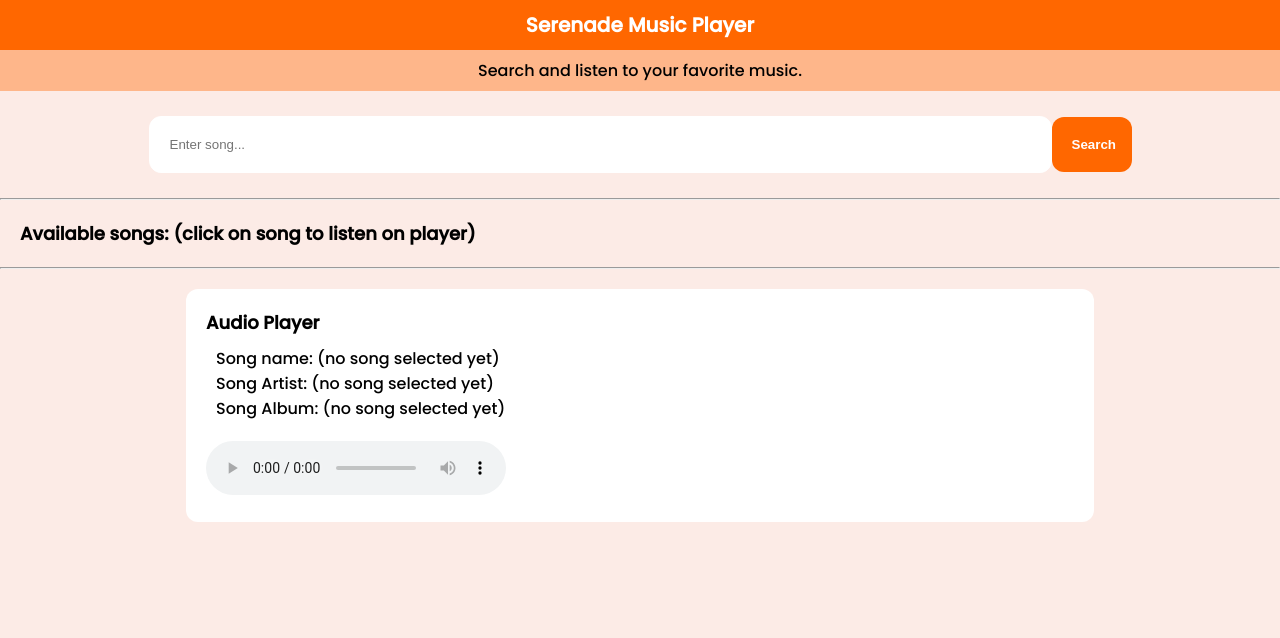
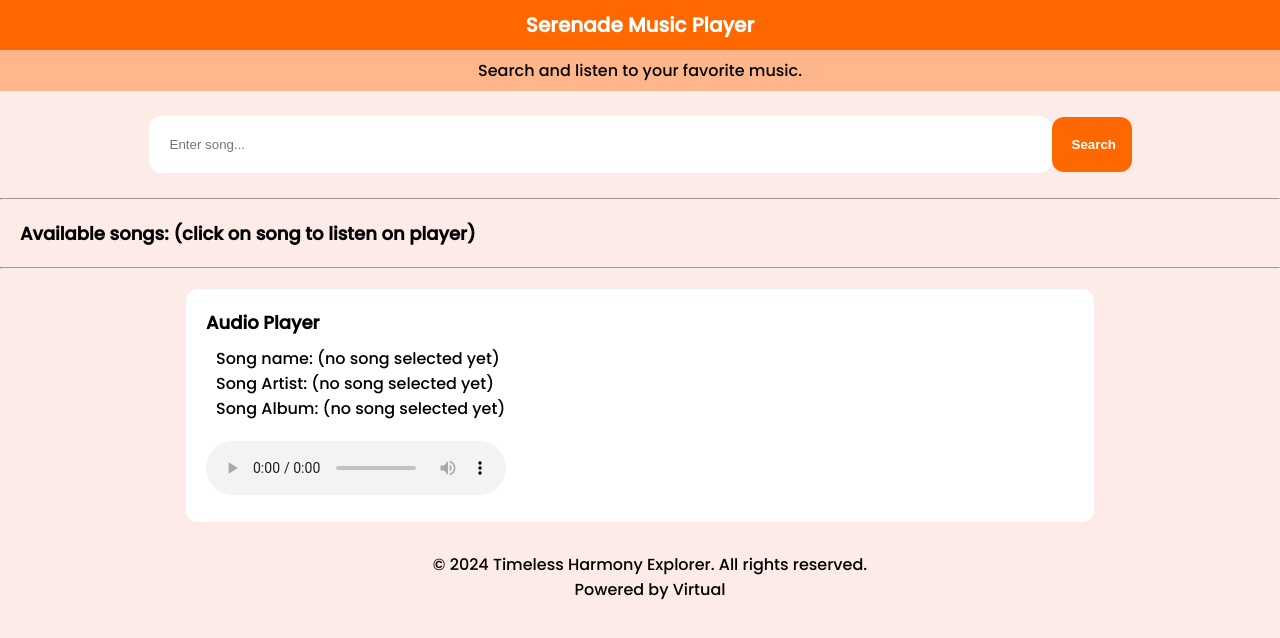
Before and after one commit to Kamenchu-cloud/SerenadeSafariMusicSearchApp, a plain HTML site: page index.html in a window 1280 px wide. Drawn offline with Linux system fonts and the light colour scheme; no server answers.

Commit message:
footer competed

```diff
--- a/index.html
+++ b/index.html
@@ -43,6 +43,11 @@
             </audio>
         </div>
     </div>
+
+    <footer>
+        <p>&copy; 2024 Timeless Harmony Explorer. All rights reserved.</p>
+        <p>Powered by Virtual</p>
+    </footer>
     <script src="./index.js"></script>
 </body>
 
--- a/style.css
+++ b/style.css
@@ -117,3 +117,11 @@ li.active {
 audio{
     margin-top: 10px;
 }
+
+footer {
+    text-align: center;
+    padding: 10px;
+    position: relative;
+    bottom: 0;
+    width: 100%;
+}
```
